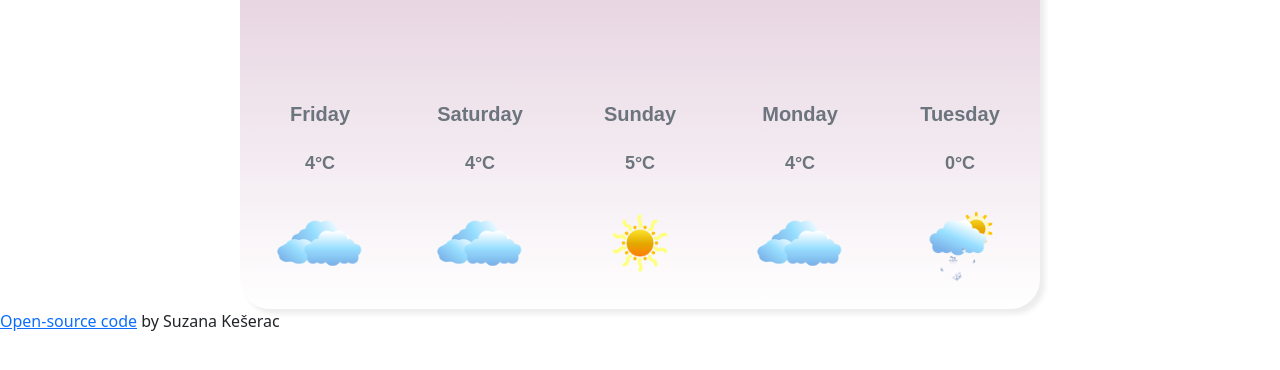
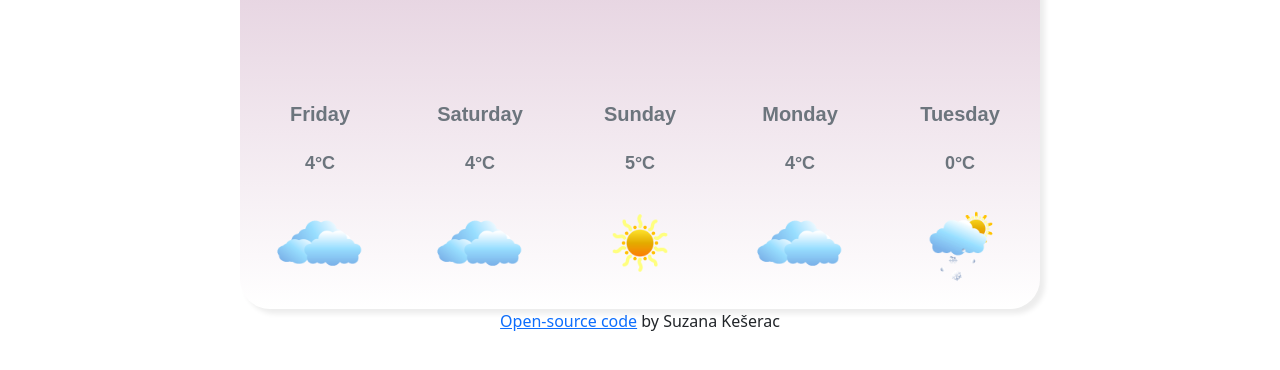
Before and after one commit to QSuzyQ/Weather_App, a plain HTML site: page index.html in a window 1280 px wide. Shown: the part 398-768 px from the top of the page. Drawn offline with nearby package versions, Linux system fonts and the light colour scheme.

Commit message:
Styled source code link

```diff
--- a/src/styles.css
+++ b/src/styles.css
@@ -121,3 +121,9 @@ h4 {
 #forecast-now {
   text-transform: capitalize;
 }
+
+#source {
+  margin: 0 auto;
+  text-align: center;
+  width: 800px;
+}
```
